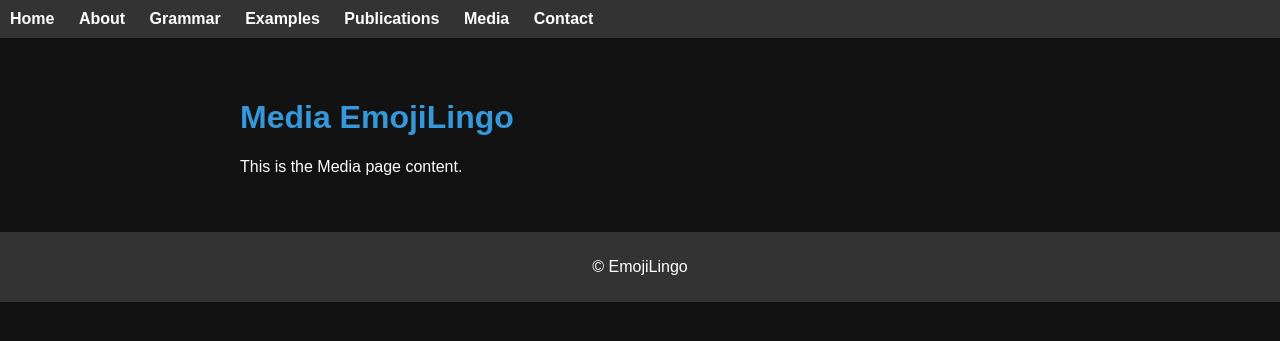
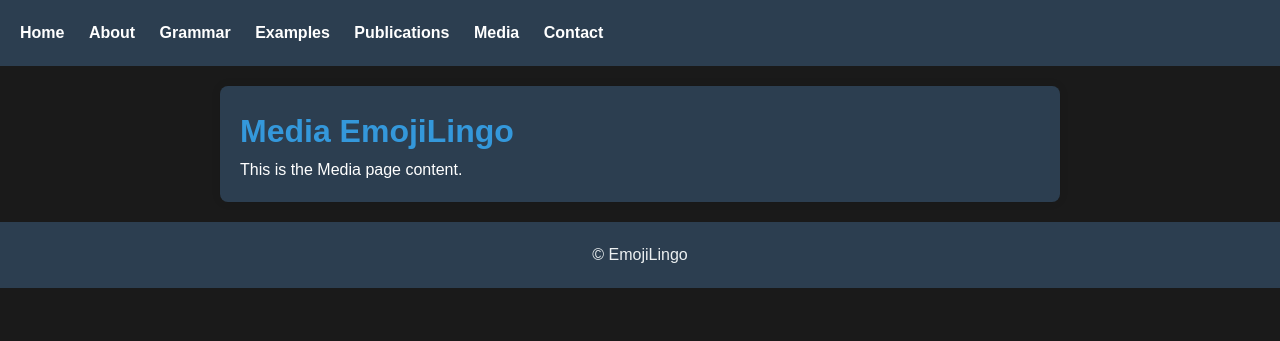
Before and after one commit to EmojiLingo/emojilingo, a Jekyll site: the page built from media.markdown, in a window 1280 px wide. Shown: the top 341 px of the page. Built offline with Jekyll 4.4.1, drawn with Linux system fonts in a browser that asks for light colours.

Commit message:
improving style

```diff
--- a/assets/main.css
+++ b/assets/main.css
@@ -1,14 +1,19 @@
-body {
-    background-color: #121212;
-    color: #ffffff;
-    font-family: 'Arial', sans-serif;
+/* Reset some default styles */
+body, h1, h2, h3, h4, h5, h6, p {
   margin: 0;
   padding: 0;
 }
 
+body {
+  background-color: #1a1a1a;
+  color: #ffffff;
+  font-family: 'Arial', sans-serif;
+  line-height: 1.6;
+}
+
 header {
-    background-color: #333333;
-    padding: 10px;
+  background-color: #2c3e50;
+  padding: 20px;
 }
 
 nav ul {
@@ -26,22 +31,32 @@ body {
   text-decoration: none;
   color: #ffffff;
   font-weight: bold;
+  transition: color 0.3s ease-in-out;
+}
+
+nav a:hover {
+  color: #3498db;
 }
 
 main {
   max-width: 800px;
   margin: 20px auto;
   padding: 20px;
+  background-color: #2c3e50;
+  border-radius: 8px;
+  box-shadow: 0 0 10px rgba(0, 0, 0, 0.1);
 }
 
 footer {
-    background-color: #333333;
-    padding: 10px;
+  background-color: #2c3e50;
+  padding: 20px;
   text-align: center;
+  color: #ecf0f1;
 }
 
 a {
   color: #3498db;
+  transition: color 0.3s ease-in-out;
 }
 
 a:hover {
```
Lines whose indentation alone changed are shown as unchanged.
